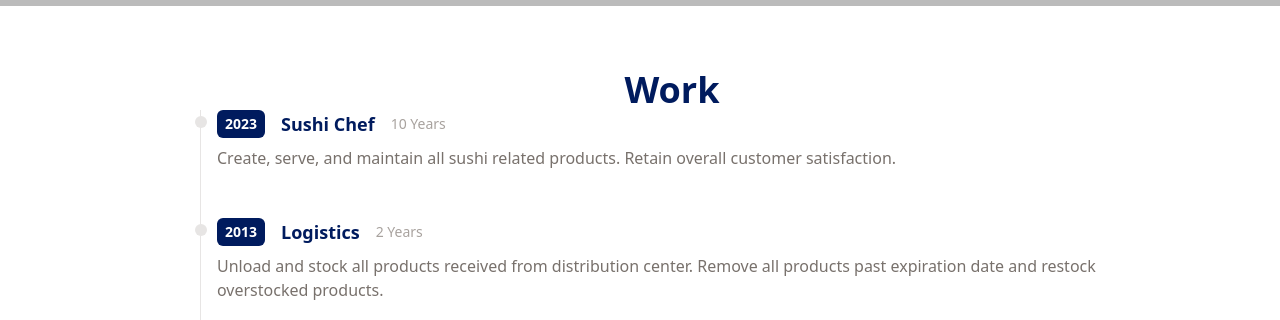
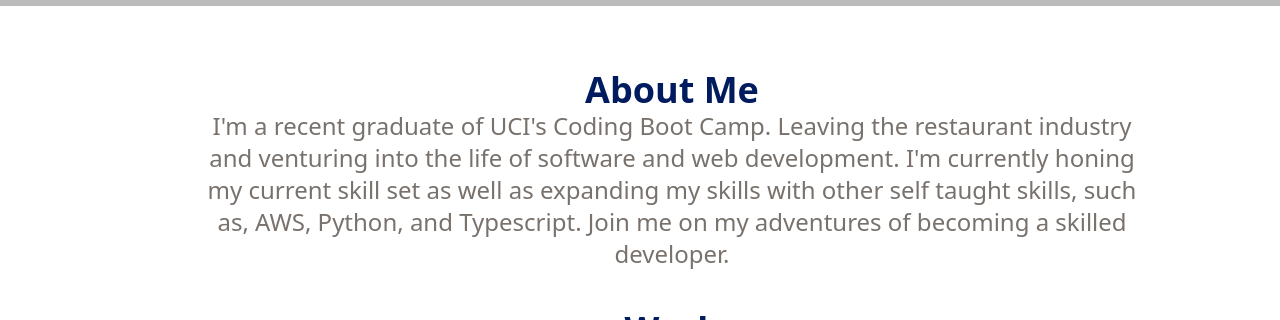
Before and after one commit to RudezY/React-Portfolio, a React (Vite) app: page / in a window 1280 px wide. Shown: the part 794-1114 px from the top of the page. Built offline with nearby package versions, Linux system fonts and the light colour scheme; grey boxes are pictures that could not be loaded.

Commit message:
added about me

```diff
--- a/src/components/Sidenav.jsx
+++ b/src/components/Sidenav.jsx
@@ -25,7 +25,7 @@ export default function SideNav() {
         </a>
         <a onClick={handleNav} href='#work' className='w-[75%] flex justify-center items-center rounded-full shadow-lg bg-gray-100 shadow-gray-400 m-2 p-4 cursor-pointer hover:scale-110 ease-in duration-200'>
           <GrProjects size={20} />
-          <span className='pl-4'>Work</span>
+          <span className='pl-4'>Work / About Me</span>
         </a>
         <a onClick={handleNav} href='#portfolio' className='w-[75%] flex justify-center items-center rounded-full shadow-lg bg-gray-100 shadow-gray-400 m-2 p-4 cursor-pointer hover:scale-110 ease-in duration-200'>
           <AiOutlineProject size={20} />
--- a/src/components/Work.jsx
+++ b/src/components/Work.jsx
@@ -21,6 +21,8 @@ const data = [
 export default function Work() {
   return (
     <div id='work' className='max-w-[1040px] m-auto md:pl-20 p-4 py-16'>
+        <h1 className='text-4xl font-bold text-center text-[#001b5e]'>About Me</h1>
+            <h2 className='text-2xl  mb-10  text-center text-stone-500'>I'm a recent graduate of UCI's Coding Boot Camp. Leaving the restaurant industry and venturing into the life of software and web development. I'm currently honing my current skill set as well as expanding my skills with other self taught skills, such as, AWS, Python, and Typescript. Join me on my adventures of becoming a skilled developer. </h2>
         <h1 className='text-4xl font-bold text-center text-[#001b5e]'>Work</h1>
         {data.map((item, idx)=>(
             <WorkItem
--- a/src/components/WorkItem.jsx
+++ b/src/components/WorkItem.jsx
@@ -2,8 +2,8 @@ import React from "react";
 
 export default function WorkItem({ year, title, duration, details }) {
   return (
-    <ol className="flex flex-col md:flex-row relative border-l border-stone-200">
-      <li className="mb-10 ml-4">
+    <ol className="flex flex-col md:flex-row relative border-l border-stone-200 ">
+      <li className="mb-10 ml-4 ">
         <div className="absolute w-3 h-3 bg-stone-200 rounded-full mt-1.5 -left-1.5 border-white" />
         <p className="flex flex-warp gap-4 flex-row items-center justify-start text-xs md:text-sm">
           <span className="inline-block px-2 py-1 font-semibold text-white bg-[#001b5e] rounded-md">
```
